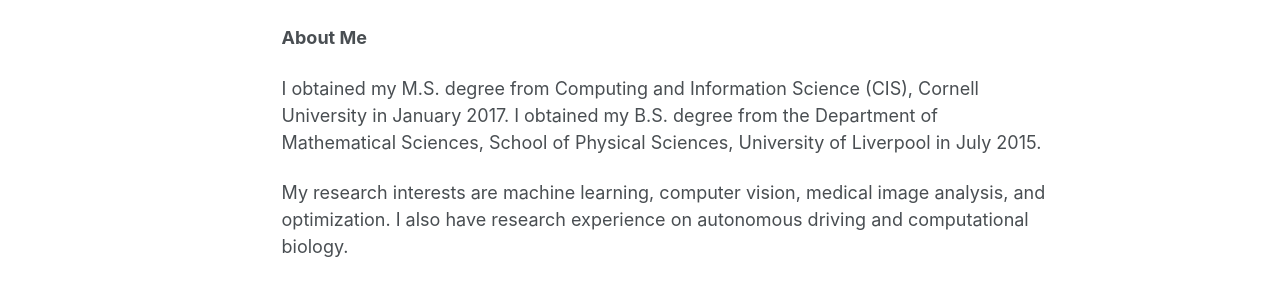
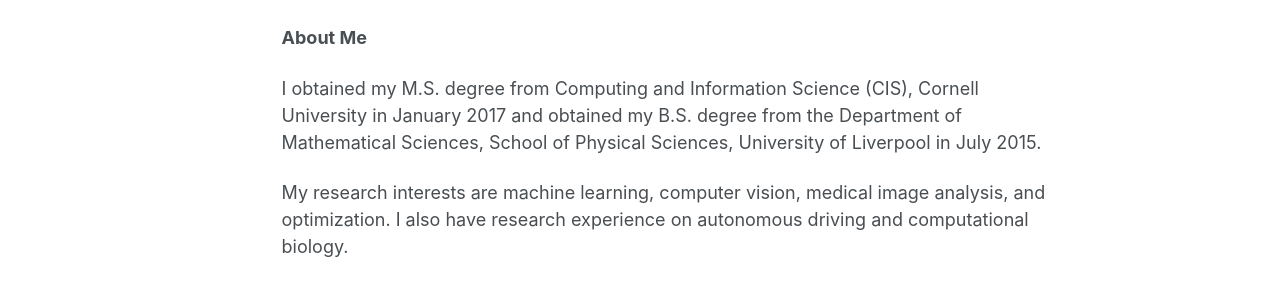
Before and after one commit to eveningdong/eveningdong.github.io, a Jekyll site: the page built from _pages/about.md, in a window 1280 px wide and 930 px high. Shown: the part 457-755 px from the top of the window. Built offline with Jekyll 4.4.1, drawn with Linux system fonts in a browser that asks for light colours; some web fonts are replaced.

Commit message:
update about

```diff
--- a/_pages/about.md
+++ b/_pages/about.md
@@ -14,7 +14,7 @@
 
 <!-- I am a research engineer in Petuum, Inc.. -->
 
-I obtained my M.S. degree from Computing and Information Science (CIS), Cornell University in January 2017. I obtained my B.S. degree from the Department of Mathematical Sciences, School of Physical Sciences, University of Liverpool in July 2015.
+I obtained my M.S. degree from Computing and Information Science (CIS), Cornell University in January 2017 and obtained my B.S. degree from the Department of Mathematical Sciences, School of Physical Sciences, University of Liverpool in July 2015.
 
 My research interests are machine learning, computer vision, medical image analysis, and optimization. I also have research experience on autonomous driving and computational biology.
 
```
Also changed, not shown: _pages/profession.md (+1 -1 lines).
